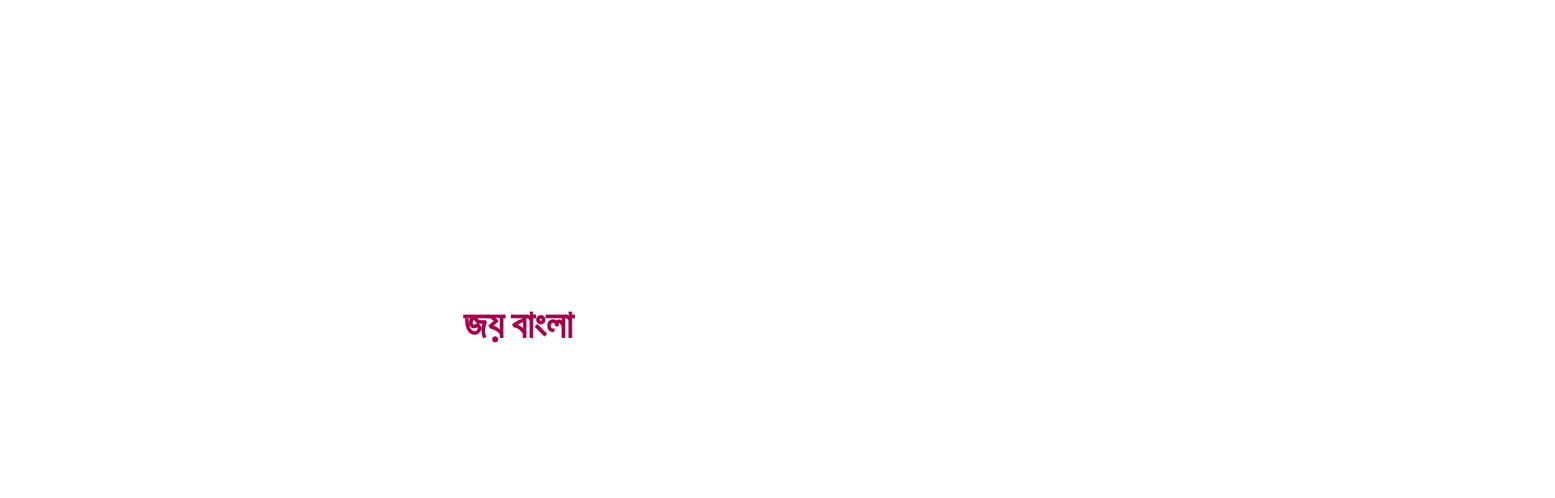
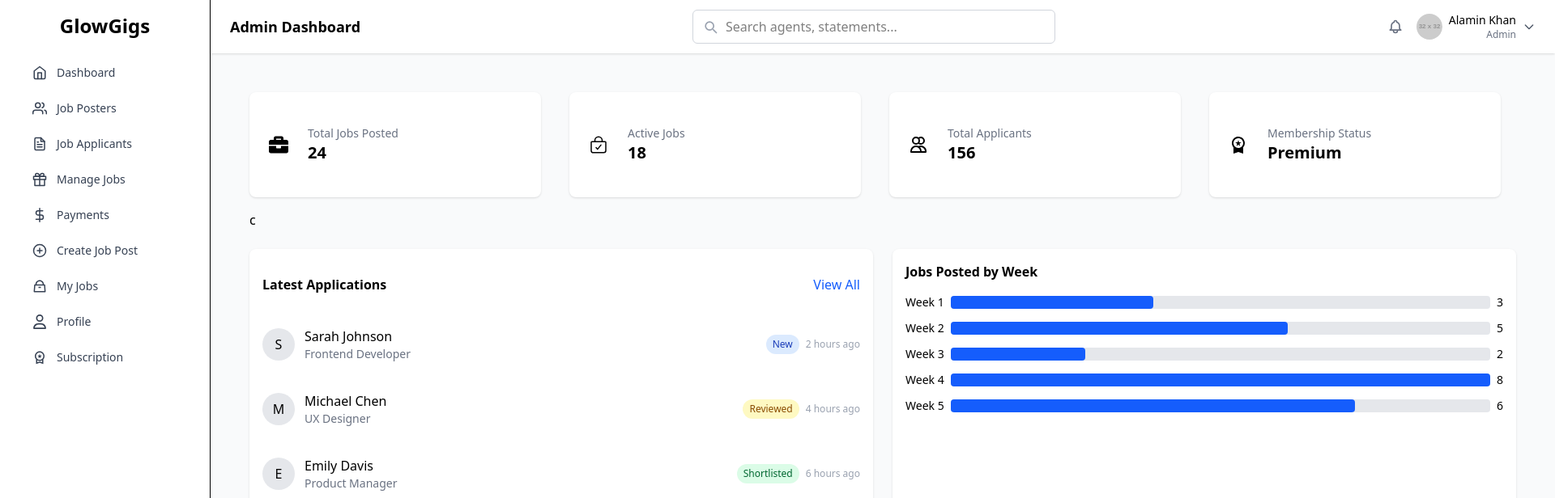
Before and after one commit to code-bd-sana/glowGigs, a Next.js app: page /dashboard/EmployeeDashboard in a window 1280 px wide. Before the commit this address had no page. Shown: the top 616 px of the page at 81% size, 1920 px wide, since content can reach past the window. Built offline with nearby package versions, Linux system fonts and the light colour scheme.

Commit message:
employee sidebar menu added in dashboard

```diff
--- /dev/null
+++ b/app/dashboard/EmployeeDashboard/page.tsx
@@ -0,0 +1,71 @@
+// app/dashboard/page.tsx or pages/dashboard.tsx
+import Card from "@/components/(dashboard)/Employee/Card";
+import LatestApplications from "@/components/(dashboard)/Employee/LatestApplication";
+import JobsPostedByWeek from "@/components/(dashboard)/Employee/JobsPostedByWeek";
+import { FaUser, FaBriefcase } from "react-icons/fa";
+import { Applicant } from "@/types/applicationTypes";
+import { HiOutlineUsers } from "react-icons/hi";
+import { MdWorkspacePremium } from "react-icons/md";
+import { IoBagCheckOutline } from "react-icons/io5";
+
+const applicants: Applicant[] = [
+  {
+    name: "Sarah Johnson",
+    role: "Frontend Developer",
+    status: "New",
+    time: "2 hours ago",
+  },
+  {
+    name: "Michael Chen",
+    role: "UX Designer",
+    status: "Reviewed",
+    time: "4 hours ago",
+  },
+  {
+    name: "Emily Davis",
+    role: "Product Manager",
+    status: "Shortlisted",
+    time: "6 hours ago",
+  },
+  {
+    name: "David Wilson",
+    role: "Backend Developer",
+    status: "New",
+    time: "1 day ago",
+  },
+  {
+    name: "Lisa Anderson",
+    role: "Marketing Specialist",
+    status: "Reviewed",
+    time: "2 days ago",
+  },
+];
+
+const jobsData = [
+  { week: "Week 1", jobs: 3 },
+  { week: "Week 2", jobs: 5 },
+  { week: "Week 3", jobs: 2 },
+  { week: "Week 4", jobs: 8 },
+  { week: "Week 5", jobs: 6 },
+];
+
+export default function Dashboard() {
+  return (
+    <div className="p-6 space-y-6">
+      <div className="grid grid-cols-1 md:grid-cols-2 lg:grid-cols-4 gap-4">
+        <Card title="Total Jobs Posted" value={24} icon={<FaBriefcase />} />
+        <Card title="Active Jobs" value={18} icon={<IoBagCheckOutline />} />
+        <Card title="Total Applicants" value={156} icon={<HiOutlineUsers />} />
+        <Card
+          title="Membership Status"
+          value="Premium"
+          icon={<MdWorkspacePremium />}
+        /> c
+      </div>
+      <div className="flex flex-col lg:flex-row gap-6">
+        <LatestApplications applicants={applicants} />
+        <JobsPostedByWeek data={jobsData} />
+      </div>
+    </div>
+  );
+}
--- /dev/null
+++ b/components/(dashboard)/Employee/Card.tsx
@@ -0,0 +1,22 @@
+// components/Card.tsx
+import React from "react";
+
+interface CardProps {
+  title: string;
+  value: string | number;
+  icon?: React.ReactNode;
+}
+
+const Card: React.FC<CardProps> = ({ title, value, icon }) => {
+  return (
+    <div className="bg-white p-6 w-[360px] h-[130px] rounded-lg shadow flex items-center gap-2 space-x-4">
+      {icon && <div className="text-2xl">{icon}</div>}
+      <div>
+        <p className="text-gray-500 text-sm">{title}</p>
+        <p className="font-bold text-xl">{value}</p>
+      </div>
+    </div>
+  );
+};
+
+export default Card;
--- /dev/null
+++ b/components/(dashboard)/Employee/JobsPostedByWeek.tsx
@@ -0,0 +1,37 @@
+// components/JobsPostedByWeek.tsx
+import React from "react";
+
+interface WeekData {
+  week: string;
+  jobs: number;
+}
+
+interface JobsPostedByWeekProps {
+  data: WeekData[];
+}
+
+const JobsPostedByWeek: React.FC<JobsPostedByWeekProps> = ({ data }) => {
+  const maxJobs = Math.max(...data.map(d => d.jobs));
+
+  return (
+    <div className="bg-white p-4 rounded-lg shadow w-full">
+      <h2 className="font-bold mb-4">Jobs Posted by Week</h2>
+      <div className="space-y-3">
+        {data.map((d, index) => (
+          <div key={index} className="flex items-center justify-between">
+            <span className="text-sm">{d.week}</span>
+            <div className="flex-1 h-4 bg-gray-200 rounded mx-2">
+              <div
+                className="h-4 bg-blue-600 rounded"
+                style={{ width: `${(d.jobs / maxJobs) * 100}%` }}
+              ></div>
+            </div>
+            <span className="text-sm">{d.jobs}</span>
+          </div>
+        ))}
+      </div>
+    </div>
+  );
+};
+
+export default JobsPostedByWeek;
--- /dev/null
+++ b/components/(dashboard)/Employee/LatestApplication.tsx
@@ -0,0 +1,54 @@
+// components/LatestApplications.tsx
+import React from "react";
+
+interface Applicant {
+  name: string;
+  role: string;
+  status: "New" | "Reviewed" | "Shortlisted";
+  time: string;
+}
+
+interface LatestApplicationsProps {
+  applicants: Applicant[];
+}
+
+const statusColors: Record<string, string> = {
+  New: "bg-blue-100 text-blue-800",
+  Reviewed: "bg-yellow-100 text-yellow-800",
+  Shortlisted: "bg-green-100 text-green-800",
+};
+
+const LatestApplications: React.FC<LatestApplicationsProps> = ({ applicants }) => {
+  return (
+    <div className="bg-white p-4 rounded-lg shadow w-full">
+      <div className="flex justify-between items-center my-4">
+        <p className="font-bold">Latest Applications</p>
+        <a href="#" className="text-blue-600">View All</a>
+      </div>
+      <ul className="space-y-9 mt-10">
+
+        {applicants.map((applicant, index) => (
+          <li key={index} className="flex justify-between items-center">
+            <div className="flex items-center space-x-3">
+              <div className="w-10 h-10 rounded-full bg-gray-200 flex items-center justify-center">
+                {applicant.name[0]}
+              </div>
+              <div>
+                <p className="font-medium">{applicant.name}</p>
+                <p className="text-gray-500 text-sm">{applicant.role}</p>
+              </div>
+            </div>
+            <div className="flex items-center space-x-2">
+              <span className={`px-2 py-1 rounded-xl text-xs ${statusColors[applicant.status]}`}>
+                {applicant.status}
+              </span>
+              <span className="text-gray-400 text-xs">{applicant.time}</span>
+            </div>
+          </li>
+        ))}
+      </ul>
+    </div>
+  );
+};
+
+export default LatestApplications;
--- a/components/layout/DashboardLayout.tsx
+++ b/components/layout/DashboardLayout.tsx
@@ -11,7 +11,7 @@ interface DashboardLayoutProps {
 
 export default function DashboardLayout({ children }: DashboardLayoutProps) {
   return (
-    <div className="flex min-h-screen bg-gray-50">
+    <div className="w-[1920px] mx-auto flex min-h-screen bg-gray-50">
       <Sidebar />
       <main className="flex-1">
         <DashboardNavbar />
--- a/components/layout/SideBar.tsx
+++ b/components/layout/SideBar.tsx
@@ -1,47 +1,65 @@
-"use client"
+"use client";
 
-import Link from "next/link"
-import { usePathname } from "next/navigation"
+import Link from "next/link";
+import { usePathname } from "next/navigation";
+import { FaRegUser } from "react-icons/fa6";
 import {
   FiHome,
   FiUsers,
   FiFileText,
   FiGift,
   FiDollarSign,
-  FiUser,
-} from "react-icons/fi"
+  FiPlusCircle,
+} from "react-icons/fi";
+import { MdOutlineWorkspacePremium } from "react-icons/md";
+import { RiHandbagLine } from "react-icons/ri";
 
 const sidebarItems = [
   { name: "Dashboard", icon: <FiHome />, href: "dashboard/" },
   { name: "Job Posters", icon: <FiUsers />, href: "/dashboard/job-posters" },
-  { name: "Job Applicants", icon: <FiFileText />, href: "/admin/job-applicants" },
+  {
+    name: "Job Applicants",
+    icon: <FiFileText />,
+    href: "/admin/job-applicants",
+  },
   { name: "Manage Jobs", icon: <FiGift />, href: "/admin/manage-jobs" },
   { name: "Payments", icon: <FiDollarSign />, href: "/admin/payments" },
-  { name: "Profile", icon: <FiUser />, href: "/admin/profile" },
+  { name: "Create Job Post", icon: <FiPlusCircle />, href: "/admin/profile" },
+  { name: "My Jobs", icon: <RiHandbagLine />, href: "/admin/profile" },
+  { name: "Profile", icon: <FaRegUser />, href: "/admin/profile" },
+  {
+    name: "Subscription",
+    icon: <MdOutlineWorkspacePremium />,
+    href: "/admin/profile",
+  },
 ];
 
 export default function Sidebar() {
-  const pathname = usePathname()
+  const pathname = usePathname();
 
   return (
     <aside className="w-[260px] bg-white border-r px-6 py-4">
       <h1 className="text-2xl text-center font-bold mb-6">GlowGigs</h1>
       <div className="space-y-2">
         {sidebarItems.map((item) => {
-          const isActive = pathname === item.href
+          const isActive = pathname === item.href;
           return (
             <Link
               key={item.name}
               href={item.href}
               className={`flex items-center gap-3 px-4 py-2 rounded-md text-sm font-medium transition-colors
-              ${isActive ? "bg-blue-100 text-blue-600" : "text-gray-700 hover:bg-gray-100"}`}
+              ${
+                isActive
+                  ? "bg-blue-100 text-blue-600"
+                  : "text-gray-700 hover:bg-gray-100"
+              }`}
             >
               <span className="text-lg">{item.icon}</span>
               {item.name}
             </Link>
-          )
+          );
         })}
       </div>
     </aside>
-  )
+  );
 }
--- /dev/null
+++ b/types/applicationTypes.ts
@@ -0,0 +1,14 @@
+// types.ts
+export type ApplicantStatus = "New" | "Reviewed" | "Shortlisted";
+
+export type Applicant = {
+  name: string;
+  role: string;
+  status: ApplicantStatus;
+  time: string;
+};
+
+export type JobsByWeek = {
+  week: string;
+  jobs: number;
+};
```
